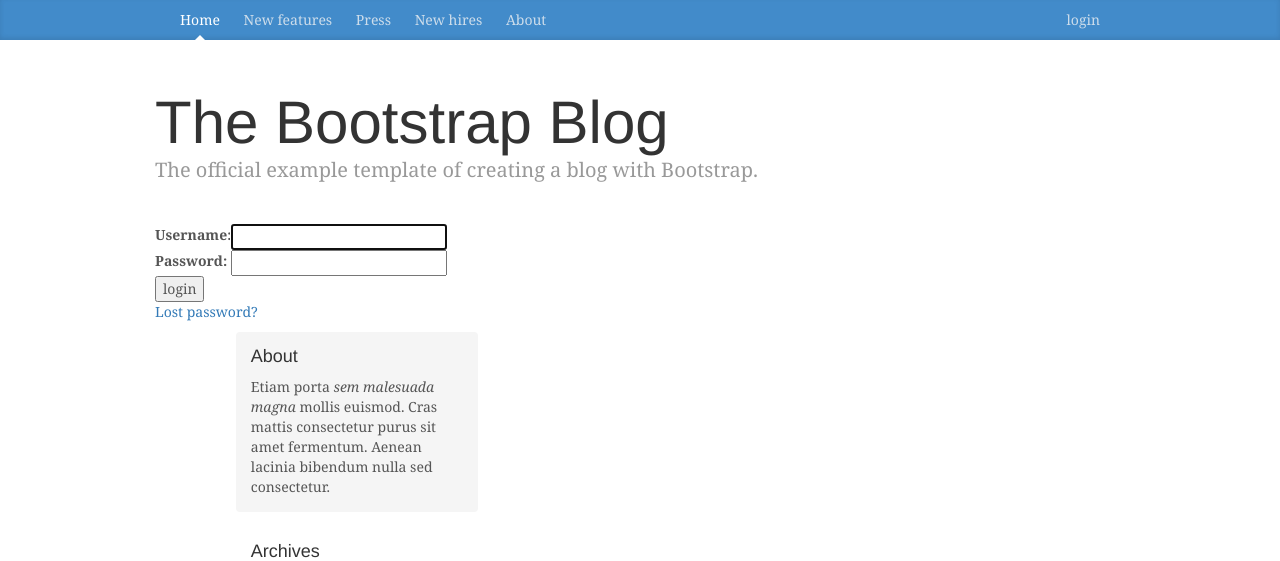
After one commit to RuxuanLiu/myblog, a Django app: page /login/ in a window 1280 px wide. The commit adds this page. Shown: the top 561 px of the page. Run offline with Django 3.2, Linux system fonts and the light colour scheme; some libraries are stand-ins or nearby versions.

```diff
--- a/articles/urls.py
+++ b/articles/urls.py
@@ -1,9 +1,14 @@
 from django.urls import path
 from . import views
+from django.contrib.auth import views as auth_views
+from django.urls import reverse
 
 app_name = 'articles'
 urlpatterns = [
     path('', views.home, name='home'),
-    path('<str:article_title>', views.detail, name='detail'),
-    path('<str:article_title>/deal_comment', views.deal_comment, name='deal_comment')
+    path('login/', auth_views.LoginView.as_view(), name='login'),
+    path('logout/', auth_views.LogoutView.as_view(), name='logout'),
+    path('password_reset/', auth_views.PasswordResetView.as_view(), name='password_reset'),
+    path('<str:article_title>/', views.detail, name='detail'),
+    path('<str:article_title>/deal_comment/', views.deal_comment, name='deal_comment')
 ]
--- a/myblog/urls.py
+++ b/myblog/urls.py
@@ -15,8 +15,11 @@ Including another URLconf
 """
 from django.contrib import admin
 from django.urls import path, include
+from django.contrib.auth import views as auth_views
 
 urlpatterns = [
     path('admin/', admin.site.urls),
-    path('', include('articles.urls', namespace='articles'))
+    path('', include('articles.urls', namespace='articles')),
+    #path('accounts/', include('django.contrib.auth.urls')),
+
 ]
--- a/templates/articles/blog_base.html
+++ b/templates/articles/blog_base.html
@@ -36,6 +36,12 @@
           <a class="blog-nav-item" href="#">Press</a>
           <a class="blog-nav-item" href="#">New hires</a>
           <a class="blog-nav-item" href="#">About</a>
+            {%  if request.user.is_authenticated %}
+                <a class="blog-nav-item pull-right" href="{% url 'articles:logout' %}">logout</a>
+                <a class="blog-nav-item pull-right" href="#">{{ request.user }}</a>
+            {% else %}
+            <a class="blog-nav-item pull-right" href="{% url 'articles:login' %}">login</a>
+            {% endif %}
         </nav>
       </div>
     </div>
--- a/templates/articles/blog_comment_input.html
+++ b/templates/articles/blog_comment_input.html
@@ -3,8 +3,6 @@
     {% csrf_token %}
     <label for="comment">您的评论</label>
     <input type="text" name="comment" id="comment">
-    <label for="author">您的用户名</label>
-    <input type="text" name="author" id="author">
     <input type="submit">
 </form>
 </div>
--- /dev/null
+++ b/templates/registration/login.html
@@ -0,0 +1,35 @@
+{% extends 'articles/blog_base.html' %}
+{% block content %}
+{% if form.errors %}
+<p>Your username and password didn't match. Please try again.</p>
+{% endif %}
+
+{% if next %}
+    {% if user.is_authenticated %}
+    <p>Your account doesn't have access to this page. To proceed,
+    please login with an account that has access.</p>
+    {% else %}
+    <p>Please login to see this page.</p>
+    {% endif %}
+{% endif %}
+
+<form method="post" action="{% url 'articles:login' %}">
+{% csrf_token %}
+<table>
+<tr>
+    <td>{{ form.username.label_tag }}</td>
+    <td>{{ form.username }}</td>
+</tr>
+<tr>
+    <td>{{ form.password.label_tag }}</td>
+    <td>{{ form.password }}</td>
+</tr>
+</table>
+
+<input type="submit" value="login" />
+<input type="hidden" name="next" value="{{ next }}" />
+</form>
+
+{# Assumes you setup the password_reset view in your URLconf #}
+<p><a href="{% url 'articles:password_reset' %}">Lost password?</a></p>
+{% endblock %}
```
Also changed, not shown: articles/views.py (+4 -3 lines), myblog/settings.py (+7 -1 lines).
